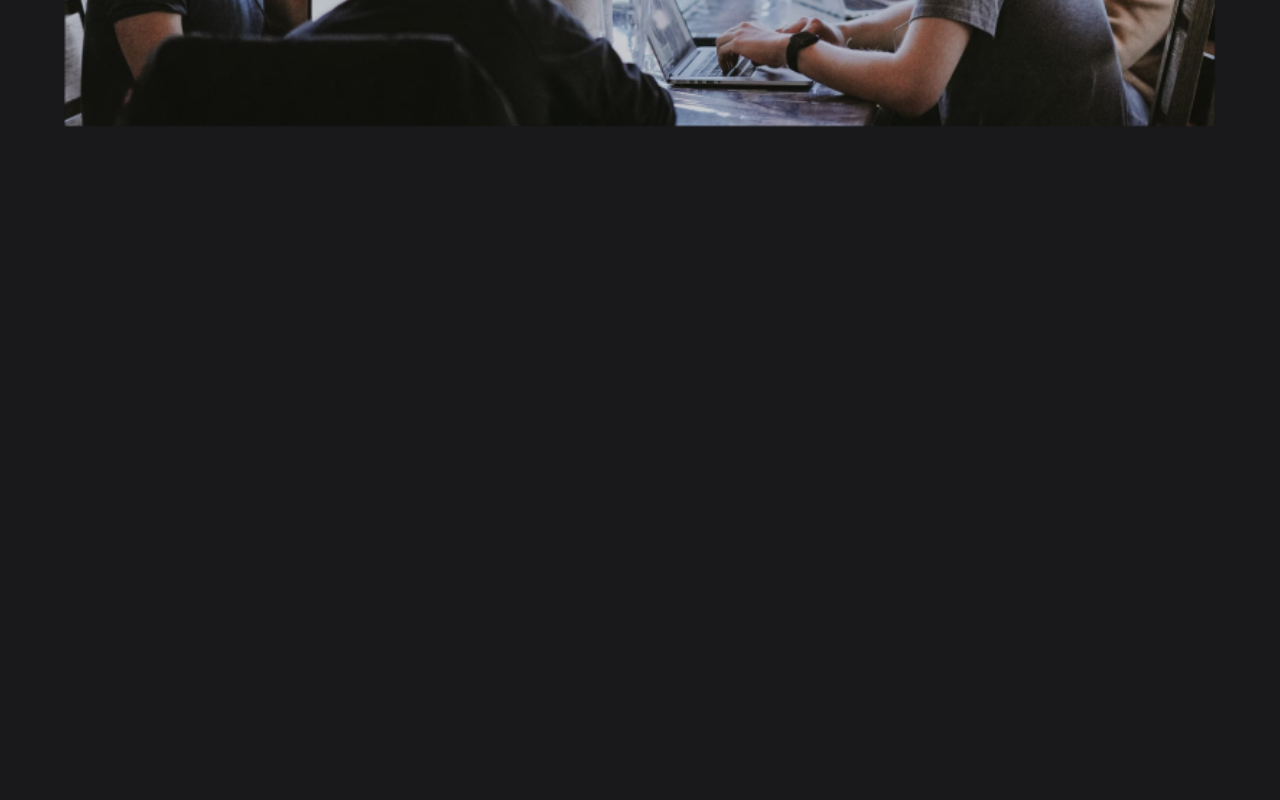
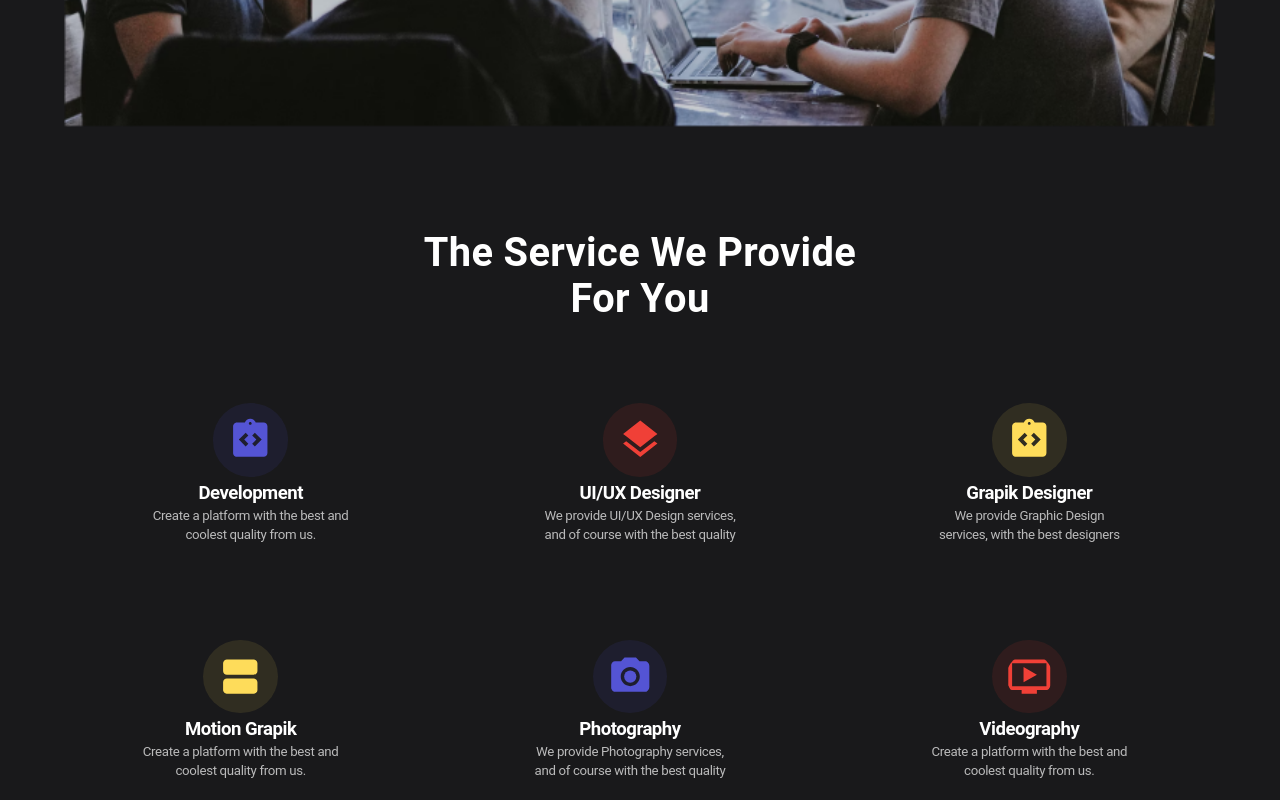
Before and after one commit to tawsifhye/agency-react, a React (Create React App) app: page / in a window 1280 px wide. Shown: the part 1342-2142 px from the top of the page. Before the commit the page ends 1473 px from the top, so only its background shows below. Built offline with nearby package versions, Linux system fonts and the light colour scheme.

Commit message:
Service added

```diff
--- a/src/App.js
+++ b/src/App.js
@@ -3,6 +3,7 @@ import './App.css';
 import Navbar from './Components/Navbar';
 import Hero from './Components/Hero';
 import WhyEnver from './Components/WhyEnver';
+import Services from './Components/Services';
 
 function App() {
   return (
@@ -10,6 +11,7 @@ function App() {
       <Navbar />
       <Hero />
       <WhyEnver />
+      <Services />
     </div>
   );
 }
--- /dev/null
+++ b/src/Components/Services.js
@@ -0,0 +1,122 @@
+import React from 'react';
+import { Container, Grid, Typography } from '@mui/material';
+import IntegrationInstructionsIcon from '@mui/icons-material/IntegrationInstructions';
+import LayersIcon from '@mui/icons-material/Layers';
+import ViewAgendaIcon from '@mui/icons-material/ViewAgenda';
+import PhotoCameraIcon from '@mui/icons-material/PhotoCamera';
+import OndemandVideoIcon from '@mui/icons-material/OndemandVideo';
+
+const Services = () => {
+
+    const serviceStyle = {
+        position: 'relative',
+        title: {
+            width: '200px',
+            height: '25px',
+            fontWeight: 600,
+            fontSize: '18.5833px',
+            lineHeight: '25px',
+            margin: '0 auto',
+            letterSpacing: '-0.497977px',
+            color: '#FFFFFF',
+        },
+
+        details: {
+            width: '198.44px',
+            height: '38px',
+            fontWeight: 'normal',
+            fontSize: '13.2738px',
+            lineHeight: '19px',
+            margin: '0 auto',
+            letterSpacing: '-0.331985px',
+            color: 'rgba(255, 255, 255, 0.7)'
+        },
+        icon: {
+            width: '45.79px',
+            height: '45.79px',
+            borderRadius: '50%',
+            padding: '13.72px 14.38px',
+        }
+    }
+
+    return (
+        <Container maxWidth='lg' sx={{ marginTop: '99px', textAlign: 'center' }}>
+            <Typography
+                sx={{
+                    width: '461.26px',
+                    height: '93px',
+                    fontWeight: 'bold',
+                    fontSize: '39.8214px',
+                    lineHeight: '46px',
+                    textAlign: 'center',
+                    color: '#FFFFFF',
+                    margin: '0 auto',
+                }}
+            >
+                The Service We Provide For You
+            </Typography>
+            <Grid container spacing={2} sx={{
+                marginTop: '64px',
+                textAlign: 'center',
+                rowGap: 10,
+            }}>
+                <Grid item lg={4} md={6} sm={12} xs={12} >
+                    <IntegrationInstructionsIcon sx={{ ...serviceStyle.icon, color: '#5454D4', backgroundColor: 'rgba(84, 84, 212, 0.1)' }} />
+                    <Typography sx={serviceStyle.title}>
+                        Development
+                    </Typography>
+                    <Typography sx={serviceStyle.details}>
+                        Create a platform with the best and coolest quality from us.
+                    </Typography>
+                </Grid>
+                <Grid item lg={4} md={6} sm={12} xs={12} >
+                    <LayersIcon sx={{ ...serviceStyle.icon, color: '#F04037', backgroundColor: 'rgba(240, 64, 55, 0.1)' }} />
+                    <Typography sx={serviceStyle.title}>
+                        UI/UX Designer
+                    </Typography>
+                    <Typography sx={serviceStyle.details}>
+                        We provide UI/UX Design services, and of course with the best quality
+                    </Typography>
+                </Grid>
+                <Grid item lg={4} md={6} sm={12} xs={12} >
+                    <IntegrationInstructionsIcon sx={{ ...serviceStyle.icon, color: '#FEDC5A', backgroundColor: 'rgba(254, 220, 90, 0.1)' }} />
+                    <Typography sx={serviceStyle.title}>
+                        Grapik Designer
+                    </Typography>
+                    <Typography sx={serviceStyle.details}>
+                        We provide Graphic Design services, with the best designers
+                    </Typography>
+                </Grid>
+                <Grid item lg={4} md={6} sm={12} xs={12} sx={{ padding: '20px' }}>
+                    <ViewAgendaIcon sx={{ ...serviceStyle.icon, color: '#FEDC5A', backgroundColor: 'rgba(254, 220, 90, 0.1)' }} />
+                    <Typography sx={serviceStyle.title}>
+                        Motion Grapik
+                    </Typography>
+                    <Typography sx={serviceStyle.details}>
+                        Create a platform with the best and coolest quality from us.
+                    </Typography>
+                </Grid>
+                <Grid item lg={4} md={6} sm={12} xs={12} sx={{ padding: '20px' }}>
+                    <PhotoCameraIcon sx={{ ...serviceStyle.icon, color: '#5454D4', backgroundColor: 'rgba(84, 84, 212, 0.1)' }} />
+                    <Typography sx={serviceStyle.title}>
+                        Photography
+                    </Typography>
+                    <Typography sx={serviceStyle.details}>
+                        We provide Photography services, and of course with the best quality
+                    </Typography>
+                </Grid>
+                <Grid item lg={4} md={6} sm={12} xs={12} >
+                    <OndemandVideoIcon sx={{ ...serviceStyle.icon, color: '#F04037', backgroundColor: 'rgba(240, 64, 55, 0.1)' }} />
+                    <Typography sx={serviceStyle.title}>
+                        Videography
+                    </Typography>
+                    <Typography sx={serviceStyle.details}>
+                        Create a platform with the best and coolest quality from us.
+                    </Typography>
+                </Grid>
+            </Grid>
+        </Container >
+    );
+};
+
+export default Services;
--- a/src/Components/WhyEnver.js
+++ b/src/Components/WhyEnver.js
@@ -4,7 +4,7 @@ import meeting_image from '../images/image4.png'
 
 const WhyEnver = () => {
     return (
-        <div>
+
         <Container maxWidth='lg' sx={{ marginTop: '103px' }}>
             <Grid container spacing={2}
             >
@@ -44,9 +44,6 @@ const WhyEnver = () => {
             </Grid>
             <img src={meeting_image} style={{ width: '100%', marginTop: '33px' }} />
         </Container>
-
-
-        </div>
     );
 };
 
```
Also changed, not shown: src/images/align-vertically.png (added). Lines whose indentation alone changed are shown as unchanged.
